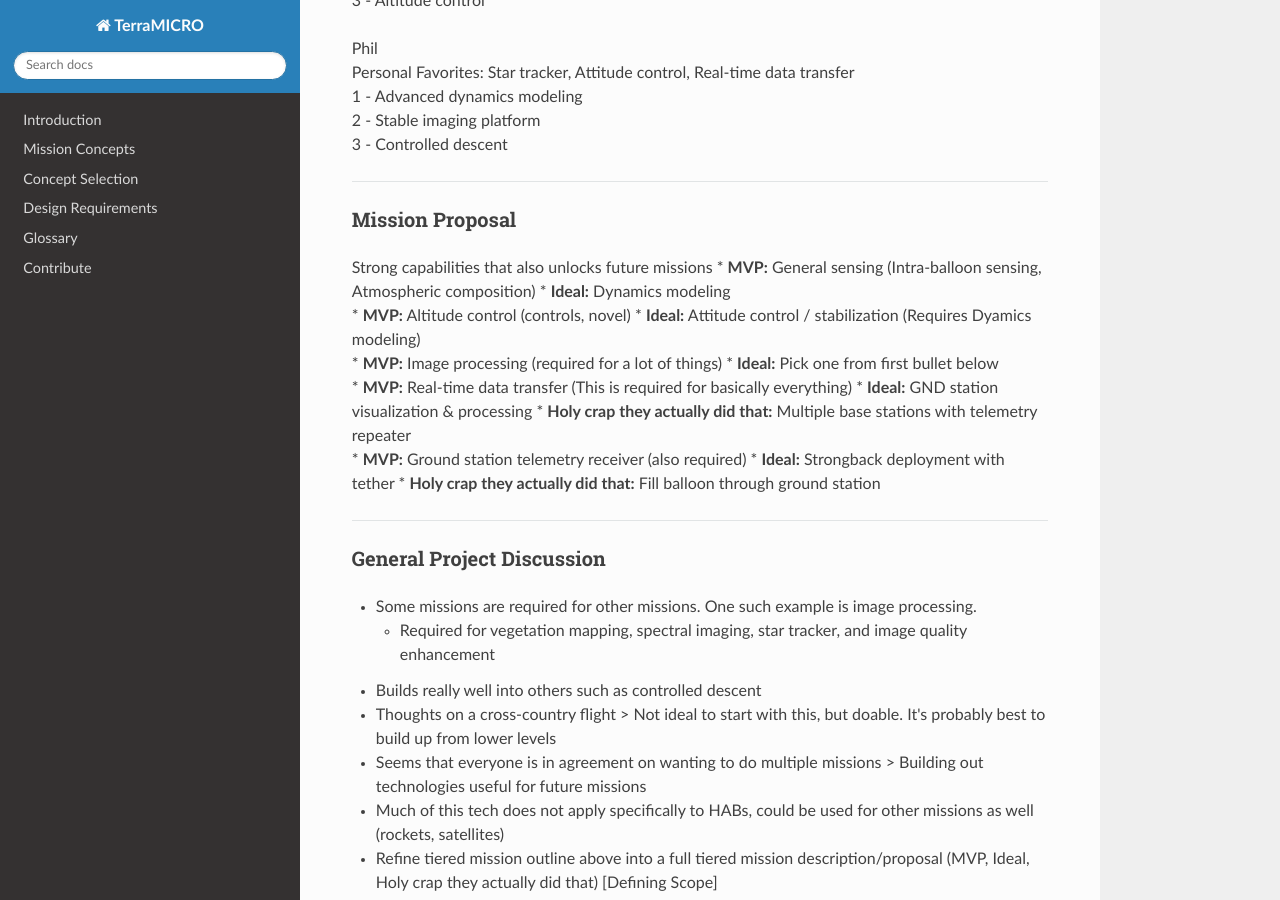
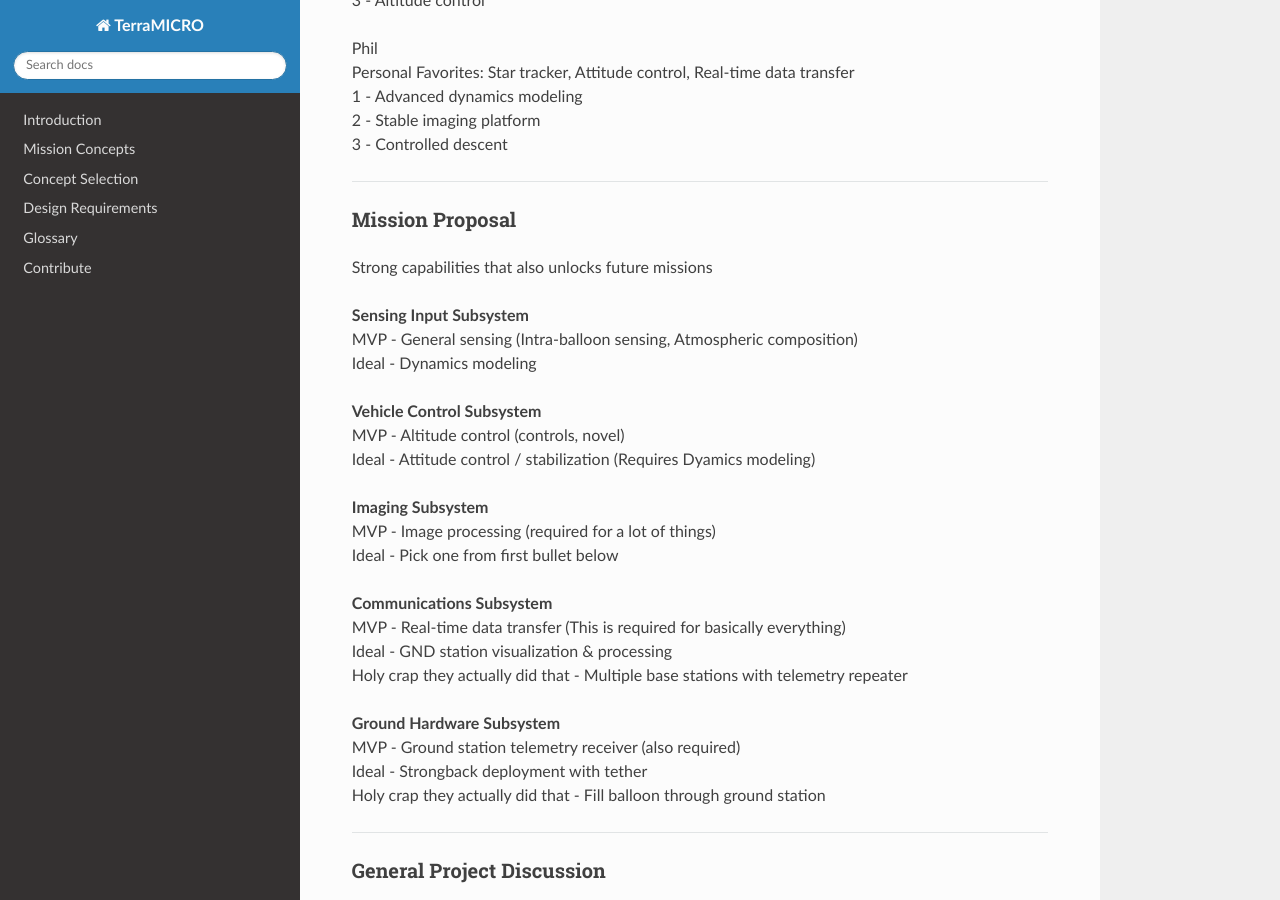
Before and after one commit to TerraHAB/TerraMICRO, an MkDocs documentation site: the page built from docs/meeting_notes/notes_2020-05-17.md, in a window 1280 px wide and 900 px high, scrolled down 1102 px. Built offline with MkDocs 1.6.1, drawn with Linux system fonts in a browser that asks for light colours; nearby versions of some CDN libraries.

Commit message:
Broke proposed mission up into subsystems

```diff
--- a/docs/meeting_notes/notes_2020-05-17.md
+++ b/docs/meeting_notes/notes_2020-05-17.md
@@ -50,18 +50,28 @@ Personal Favorites: Star tracker, Attitude control, Real-time data transfer
 
 ### Mission Proposal
 Strong capabilities that also unlocks future missions
-* **MVP:** General sensing (Intra-balloon sensing, Atmospheric composition)
-    * **Ideal:** Dynamics modeling
-* **MVP:** Altitude control (controls, novel)
-    * **Ideal:** Attitude control / stabilization (Requires Dyamics modeling)
-* **MVP:** Image processing (required for a lot of things)
-    * **Ideal:** Pick one from first bullet below
-* **MVP:** Real-time data transfer (This is required for basically everything)
-    * **Ideal:** GND station visualization & processing
-      * **Holy crap they actually did that:** Multiple base stations with telemetry repeater
-* **MVP:** Ground station telemetry receiver (also required)
-    * **Ideal:** Strongback deployment with tether
-        * **Holy crap they actually did that:** Fill balloon through ground station
+
+**Sensing Input Subsystem**
+MVP - General sensing (Intra-balloon sensing, Atmospheric composition)
+Ideal - Dynamics modeling
+
+**Vehicle Control Subsystem**
+MVP - Altitude control (controls, novel)
+Ideal - Attitude control / stabilization (Requires Dyamics modeling)
+
+**Imaging Subsystem**
+MVP - Image processing (required for a lot of things)
+Ideal - Pick one from first bullet below
+
+**Communications Subsystem**
+MVP - Real-time data transfer (This is required for basically everything)
+Ideal - GND station visualization & processing
+Holy crap they actually did that - Multiple base stations with telemetry repeater
+
+**Ground Hardware Subsystem**
+MVP - Ground station telemetry receiver (also required)
+Ideal - Strongback deployment with tether
+Holy crap they actually did that - Fill balloon through ground station
 
 ---
 
```
